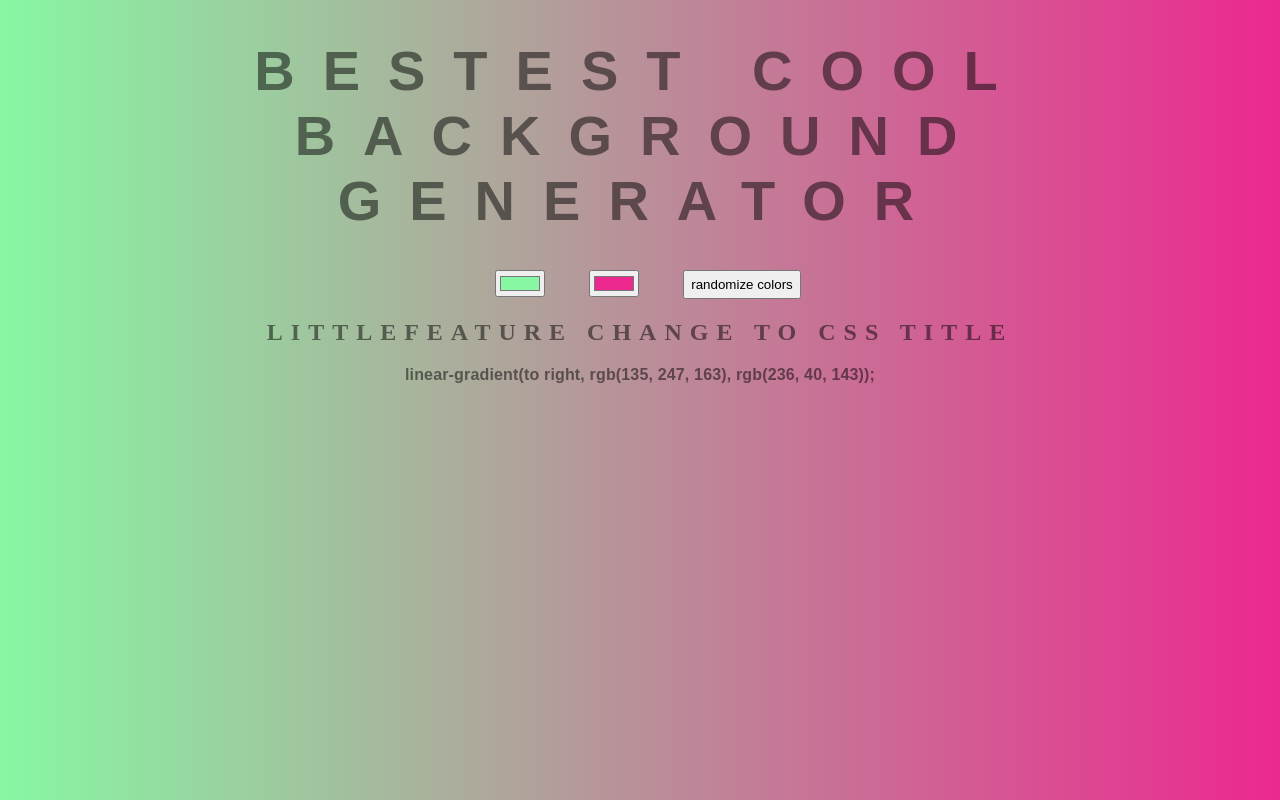
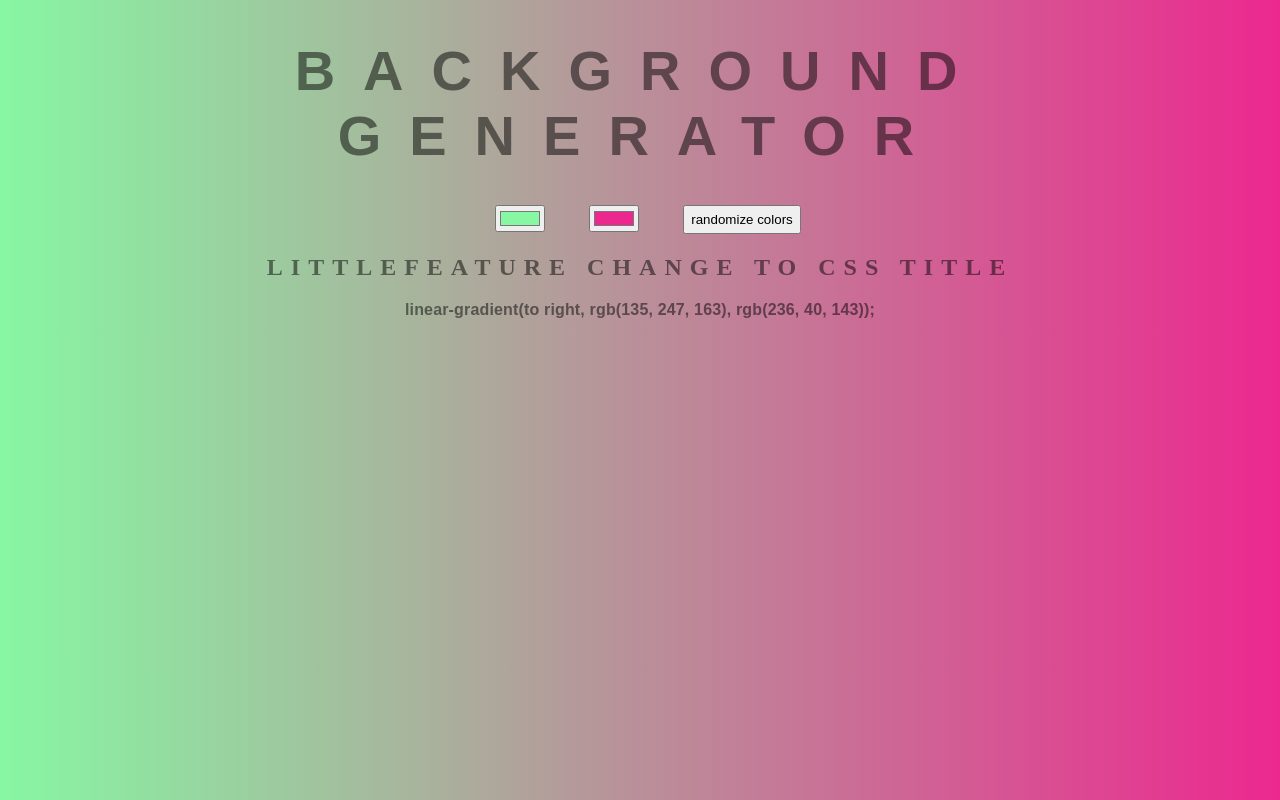
Before and after one commit to davidrhyne/Story, a plain HTML site: page index.html in a window 1280 px wide. Drawn offline with Linux system fonts and the light colour scheme.

Commit message:
changing title back to original

```diff
--- a/index.html
+++ b/index.html
@@ -5,7 +5,7 @@
 	<link rel="stylesheet" type="text/css" href="style.css">
 </head>
 <body id="gradient">
-	<h1>Bestest COOL Background Generator</h1>
+	<h1>Background Generator</h1>
 	<div class="controls">
 	<input id="color1" type="color" name="color1" value="#87f7a3">
 	<input id="color2" type="color" name="color2" value="#ec288f">
```
